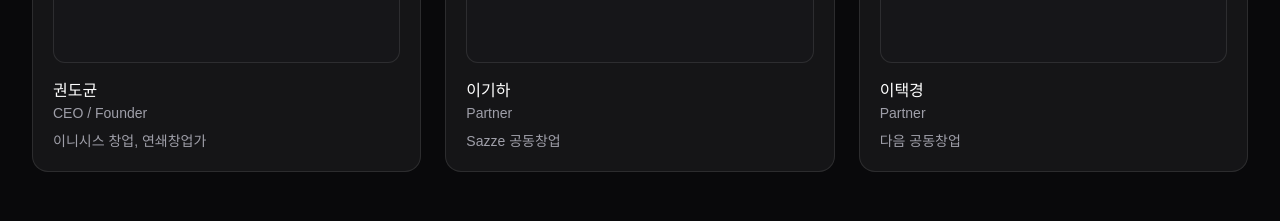
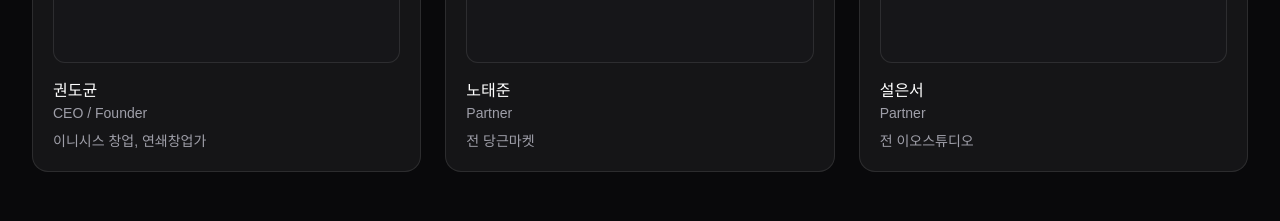
Before and after one commit to eunseoseol/primer-accelerator, a Next.js app: page / in a window 1280 px wide. Shown: the part 2920-3141 px from the top of the page. Built offline with nearby package versions, Linux system fonts and the light colour scheme.

Commit message:
Update page.tsx

```diff
--- a/app/page.tsx
+++ b/app/page.tsx
@@ -161,8 +161,8 @@ export default function PrimerLanding() {
         <div className="mt-8 grid sm:grid-cols-2 lg:grid-cols-3 gap-6">
           {[
             { n: "권도균", r: "CEO / Founder", b: "이니시스 창업, 연쇄창업가" },
-            { n: "이기하", r: "Partner", b: "Sazze 공동창업" },
-            { n: "이택경", r: "Partner", b: "다음 공동창업" },
+            { n: "노태준", r: "Partner", b: "전 당근마켓" },
+            { n: "설은서", r: "Partner", b: "전 이오스튜디오" },
           ].map((m, i) => (
             <div key={i} className="rounded-2xl border border-white/10 bg-white/5 p-5">
               <div className="aspect-square rounded-xl bg-zinc-900/60 border border-white/10 mb-4 flex items-center justify-center text-sm text-zinc-400">
```
